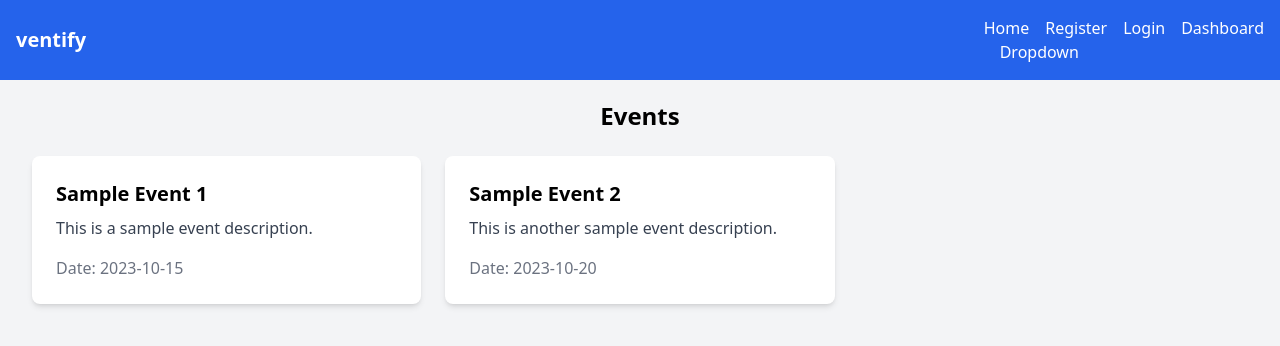
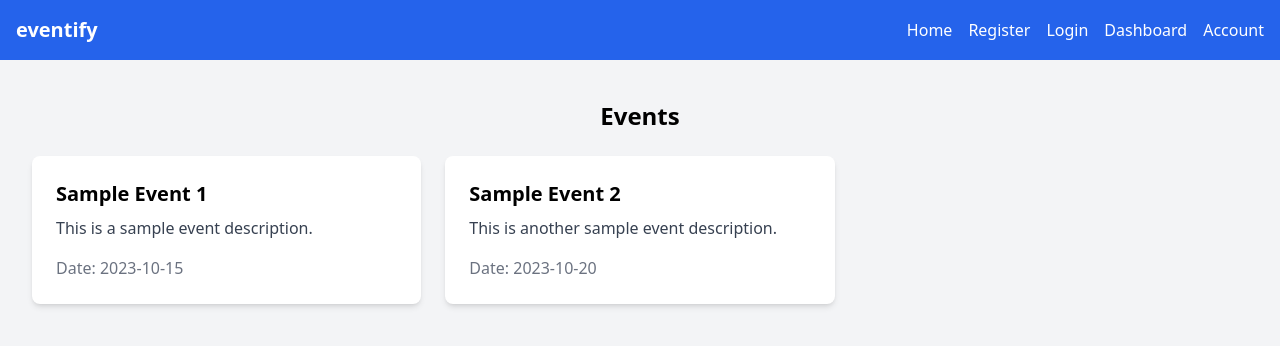
Before and after one commit to omada916/eventhaven, a React (Vite) app in the folder frontend/: page / in a window 1280 px wide. Shown: the top 346 px of the page. Built offline with nearby package versions, Linux system fonts and the light colour scheme.

Commit message:
finish dropdown

```diff
--- a/frontend/src/components/navbar.jsx
+++ b/frontend/src/components/navbar.jsx
@@ -1,9 +1,16 @@
+import { useState } from "react";
+
 const Navbar = ({ setCurrentPage }) => {
+   const [isDropdownOpen, setIsDropdownOpen] = useState(false);
+
+   const toggleDropdown = () => {
+      setIsDropdownOpen(!isDropdownOpen);
+   };
    return (
       <nav className="bg-blue-600 p-4 text-white fixed w-full top-0 z-50">
          <div className="container mx-auto flex justify-between items-center">
-            <span className="text-xl font-bold">ventify</span>
-            <div className="space-x-4">
+            <span className="text-xl font-bold">eventify</span>
+            <div className="space-x-4 w-128">
                <button
                   onClick={() => setCurrentPage("home")}
                   className="hover:text-blue-200"
@@ -28,12 +35,25 @@ const Navbar = ({ setCurrentPage }) => {
                >
                   Dashboard
                </button>
-               <div>
-                  <button>
-                     Dropdown
-                     <i></i>
-                  </button>
-               </div>
+               <button onClick={toggleDropdown} className="hover:text-blue-200">
+                  Account
+               </button>
+               {isDropdownOpen && (
+                  <div className="absolute right-0 w-59 h-200 bg-blue-600 rounded-md shadow-lg z-10">
+                     <div
+                        onClick={() => setCurrentPage("login")}
+                        className="m-5 hover:text-blue-200"
+                     >
+                        Log In
+                     </div>
+                     <div
+                        onClick={() => setCurrentPage("register")}
+                        className="m-5 hover:text-blue-200"
+                     >
+                        Register
+                     </div>
+                  </div>
+               )}
             </div>
          </div>
       </nav>
```
Also changed, not shown: frontend/package.json (indentation only), frontend/src/components/dropdown.jsx (deleted), 6 other files (tests, documents, lock files or other folders).
